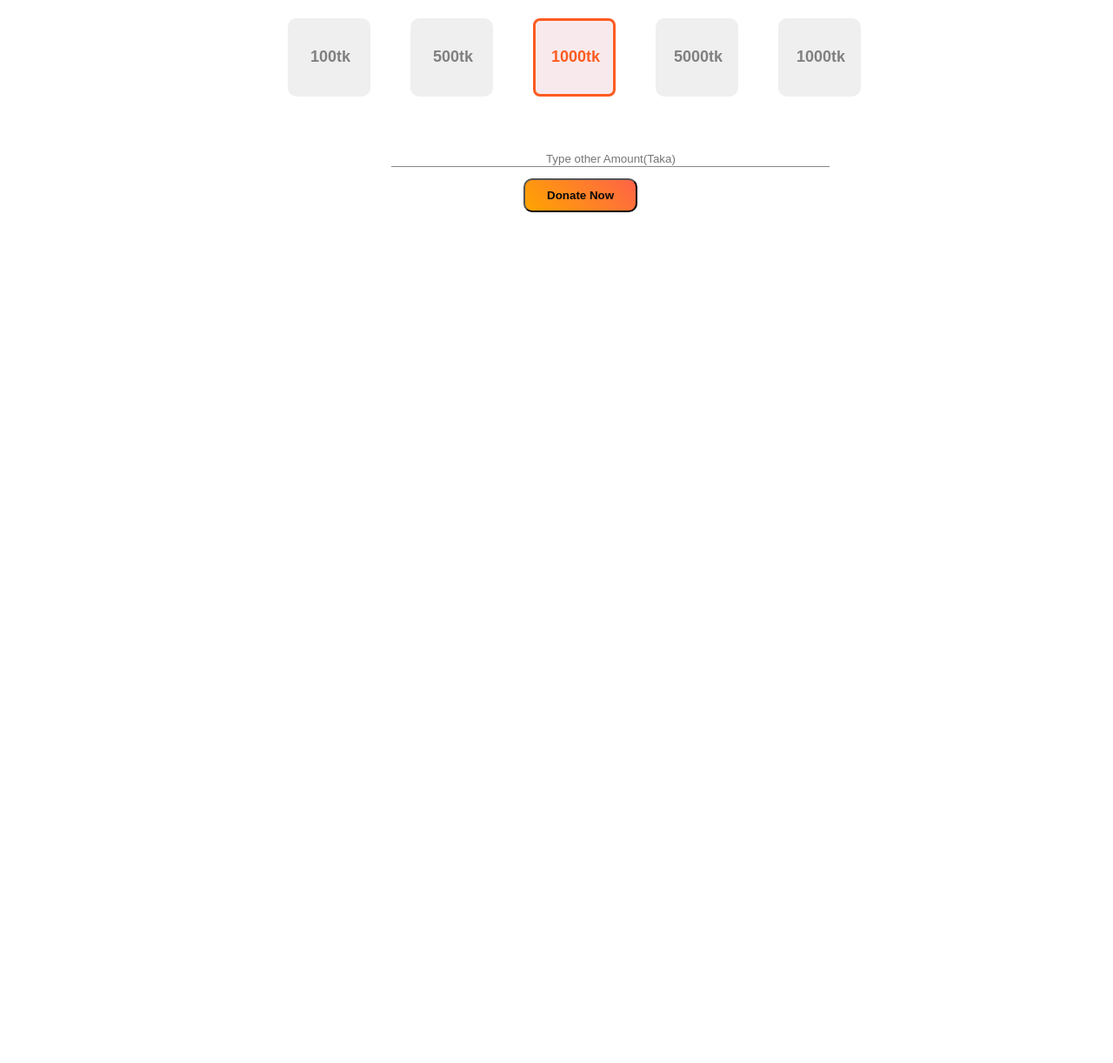
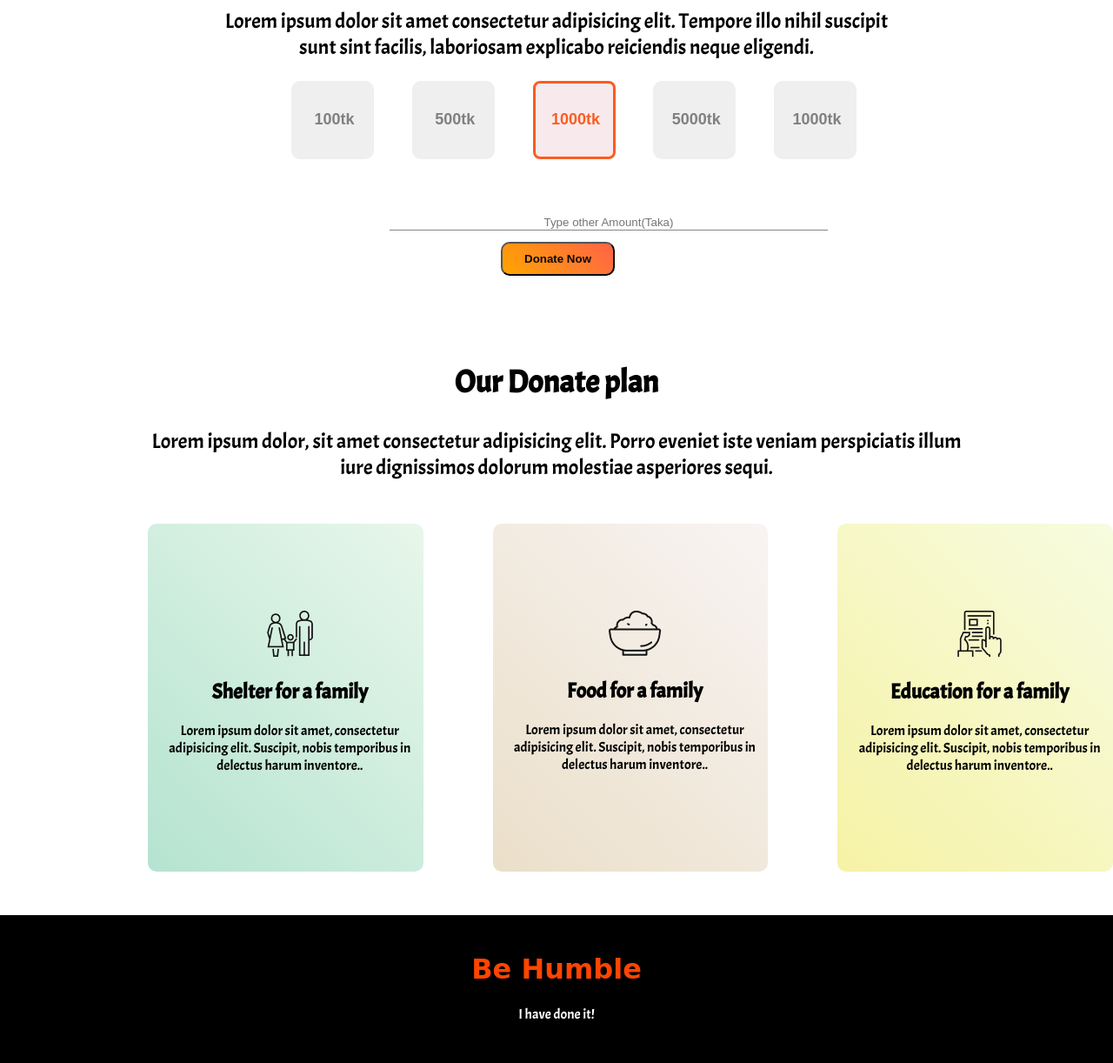
Before and after one commit to asshafi/donation-nation, a plain HTML site: page index.html in a window 1280 px wide. Shown: the part 667-1889 px from the top of the page at 87% size. Before the commit the page ends 919 px from the top, so only its background shows below. Drawn offline with Linux system fonts and the light colour scheme.

Commit message:
dontaplanecommit

```diff
--- a/index.html
+++ b/index.html
@@ -7,6 +7,9 @@
     <meta name="viewport" content="width=device-width, initial-scale=1.0">
     <title>Donation Nation</title>
     <link rel="stylesheet" href="style.css">
+    <link rel="preconnect" href="https://fonts.googleapis.com">
+    <link rel="preconnect" href="https://fonts.gstatic.com" crossorigin>
+    <link href="https://fonts.googleapis.com/css2?family=Acme&display=swap" rel="stylesheet">
 </head>
 
 <body>
@@ -23,7 +26,7 @@
         </span>
     </section>
     <section>
-        <div id="donate">
+        <div class="donate">
             <h1>Donate Today</h1>
             <p>Lorem ipsum dolor sit amet consectetur adipisicing elit. Tempore illo nihil suscipit <br>
                 sunt sint
@@ -45,8 +48,40 @@
     </section>
 
     <section>
+        <div class="donate">
+            <h1>Our Donate plan</h1>
+            <p>Lorem ipsum dolor, sit amet consectetur adipisicing elit. Porro eveniet iste veniam perspiciatis
+                illum <br>
+                iure dignissimos dolorum molestiae asperiores sequi.</p>
+        </div>
+    </section>
+    <section class="donateplan">
+        <div id="shelter">
+            <img src="img/shelter.png" alt="">
+            <h1>Shelter for a family</h1>
+            <p>Lorem ipsum dolor sit amet, consectetur adipisicing elit. Suscipit, nobis temporibus in delectus harum
+                inventore..</p>
+        </div>
 
+        <div id="food">
+            <img src="img/food.png" alt="">
+            <h1>Food for a family</h1>
+            <p>Lorem ipsum dolor sit amet, consectetur adipisicing elit. Suscipit, nobis temporibus in delectus harum
+                inventore..</p>
+        </div>
+
+        <div id="education">
+            <img src="img/Frame-1.png" alt="">
+            <h1>Education for a family</h1>
+            <p>Lorem ipsum dolor sit amet, consectetur adipisicing elit. Suscipit, nobis temporibus in delectus harum
+                inventore..</p>
+        </div>
     </section>
+
+    <footer id="foot">
+        <h1> <span id="fh1">Be Humble</span> </h1>
+        <p>I have done it!</p>
+    </footer>
 </body>
 
 </html>
--- a/style.css
+++ b/style.css
@@ -1,3 +1,8 @@
+body {
+    font-family: 'Acme', sans-serif;
+    margin: 0;
+}
+
 #banner {
     background-image: url(img/donation5.jpg);
     background-image: linear-gradient (black, black);
@@ -30,9 +35,10 @@
     margin-left: 42%;
 }
 
-#donate {
+.donate {
     text-align: center;
     font-size: x-large;
+    padding-top: 70px;
 }
 
 .amountlist {
@@ -83,6 +89,65 @@
     padding: 10px 25px;
     font-weight: 700;
     color: rgb(8, 9, 8);
-    margin-left: 47%;
+    margin-left: 45%;
     margin-top: 1%;
 }
+
+#fh1 {
+    font-family: cursive;
+    color: orangered;
+}
+
+#foot {
+    text-align: center;
+    background-color: black;
+    color: white;
+    width: auto;
+    height: 150px;
+    padding-top: 20px;
+}
+
+.donateplan {
+    display: flex;
+    margin-top: 050px;
+    margin-left: 90px;
+}
+
+#shelter {
+    border-radius: 10px;
+    height: 300px;
+    width: 450px;
+    background-image: linear-gradient(45deg, rgb(181, 227, 209), rgb(232, 247, 234));
+    text-align: justify;
+    text-align: center;
+    padding-top: 100px;
+    padding-left: 10px;
+    margin-left: 80px;
+    margin-bottom: 50px;
+}
+
+#food {
+    border-radius: 10px;
+    height: 300px;
+    width: 450px;
+    background-image: linear-gradient(45deg, rgb(235, 223, 201), rgb(248, 244, 243));
+    text-align: justify;
+    text-align: center;
+    padding-top: 100px;
+    padding-left: 10px;
+    margin-left: 80px;
+    margin-bottom: 50px;
+}
+
+#education {
+    border-radius: 10px;
+    height: 300px;
+    width: 450px;
+    background-image: linear-gradient(45deg, rgb(246, 242, 166), rgb(247, 252, 224));
+    text-align: justify;
+    text-align: center;
+    padding-top: 100px;
+    padding-left: 10px;
+    margin-left: 80px;
+    margin-bottom: 50px;
+}
```
Also changed, not shown: img/Frame-1.png (added), img/food.png (added), img/shelter.png (added).
